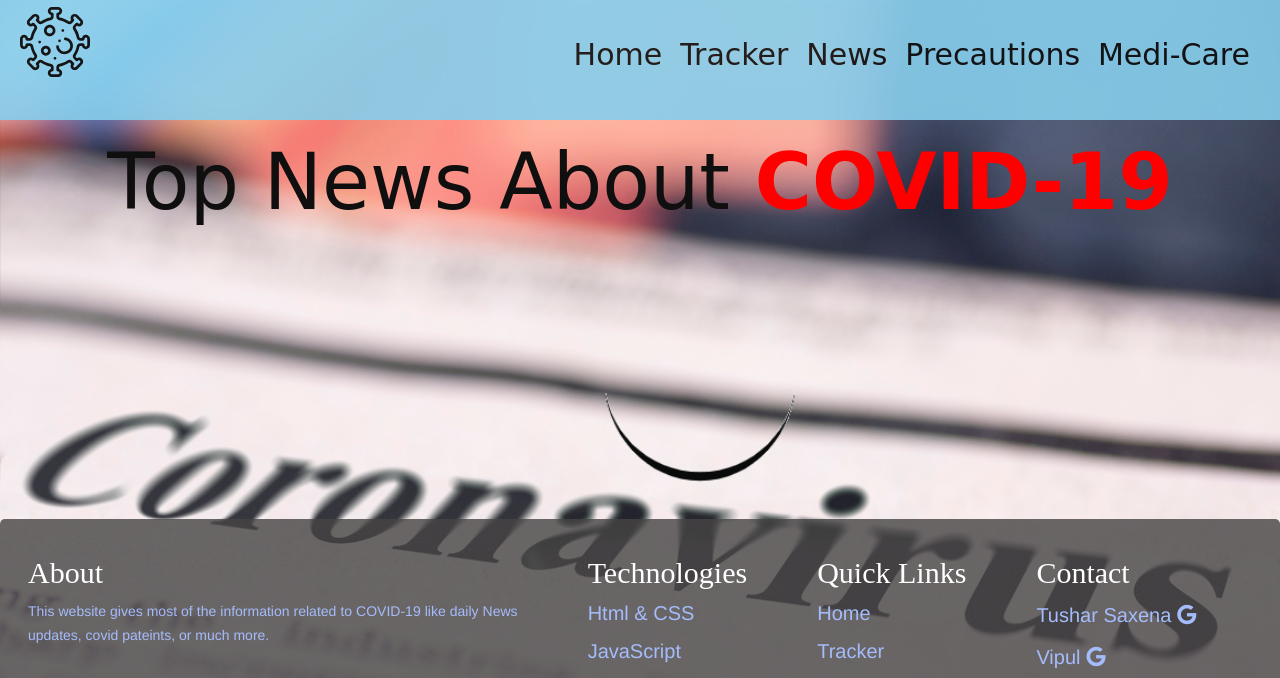
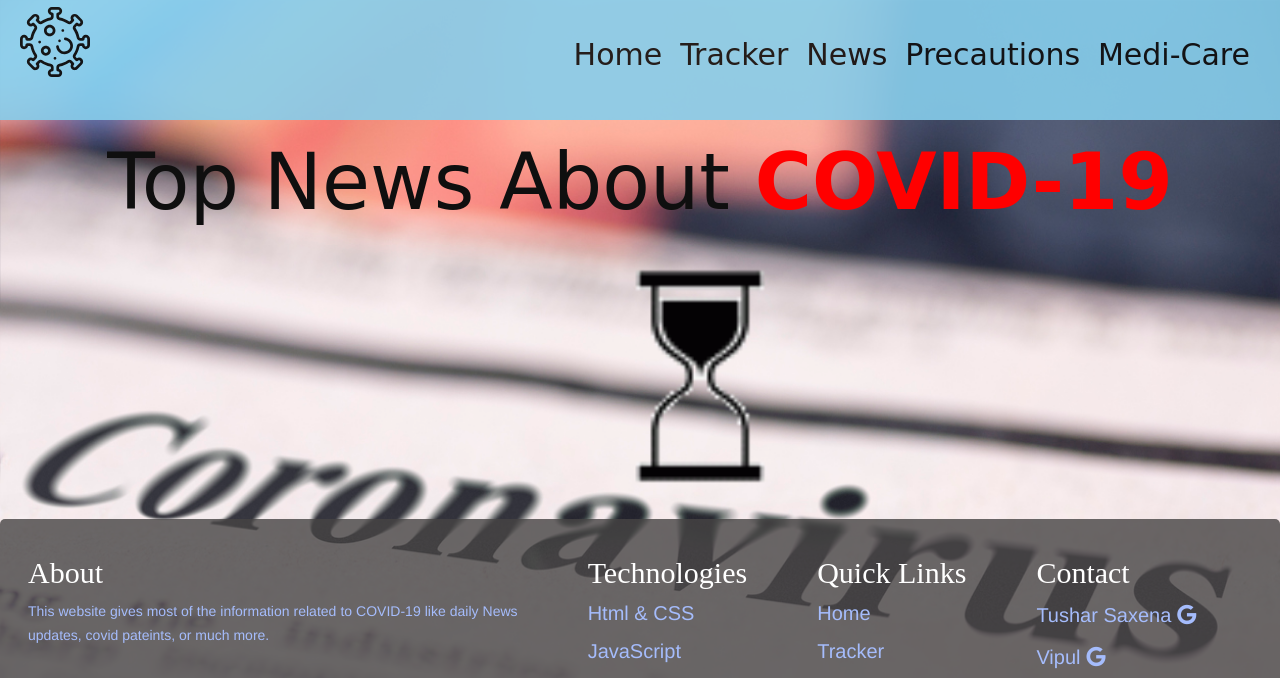
Before and after one commit to Tusharsaxena3112/Covid-19, a Flask app: page /news in a window 1280 px wide. Shown: the top 678 px of the page. Run offline with Flask 2, Linux system fonts and the light colour scheme; some libraries are stand-ins or nearby versions.

Commit message:
changing loading of news

```diff
--- a/static/js/news.js
+++ b/static/js/news.js
@@ -19,6 +19,7 @@ getapi();
 
 
 
+
 function appendData(data){
     var newsElement = document.getElementById('news');
     var loading = document.getElementById('gif');
--- a/static/js/tracker.js
+++ b/static/js/tracker.js
@@ -15,6 +15,7 @@ function fetchWorldData() {
       appendData(data);
     });
 }
+
 
 function appendData(data) {
   var totalcases = document.querySelector(".overall-confirmed .value");
--- a/templates/News.html
+++ b/templates/News.html
@@ -34,7 +34,7 @@
     </div>
     <h1>Top News About <b style="color: red;">COVID-19 </b></h1>
     <div id="news" class="news-items" >
-        <div class="loading" id='gif'><img src="../static/images/loading.gif" alt="loading"></div>
+        <div class="loading" id='gif'><img src="../static/images/786.gif" alt="loading"></div>
     </div>
     <footer>
         <section class="sec-1">
--- a/templates/tracker.html
+++ b/templates/tracker.html
@@ -24,7 +24,7 @@
       crossorigin="anonymous"
     />
     <script src="https://cdn.anychart.com/js/8.0.1/anychart-core.min.js"></script>
-    <script src="https://cdn.anychart.com/js/8.0.1/anychart-pie.min.js"></script>
+<!--    <script src="https://cdn.anychart.com/js/8.0.1/anychart-pie.min.js"></script>-->
     <script src="https://cdn.jsdelivr.net/npm/chart.js@2.8.0"></script>
   </head>
   <body>
```
Also changed, not shown: static/images/104.gif (added), static/images/1472.gif (added), static/images/786.gif (added).
